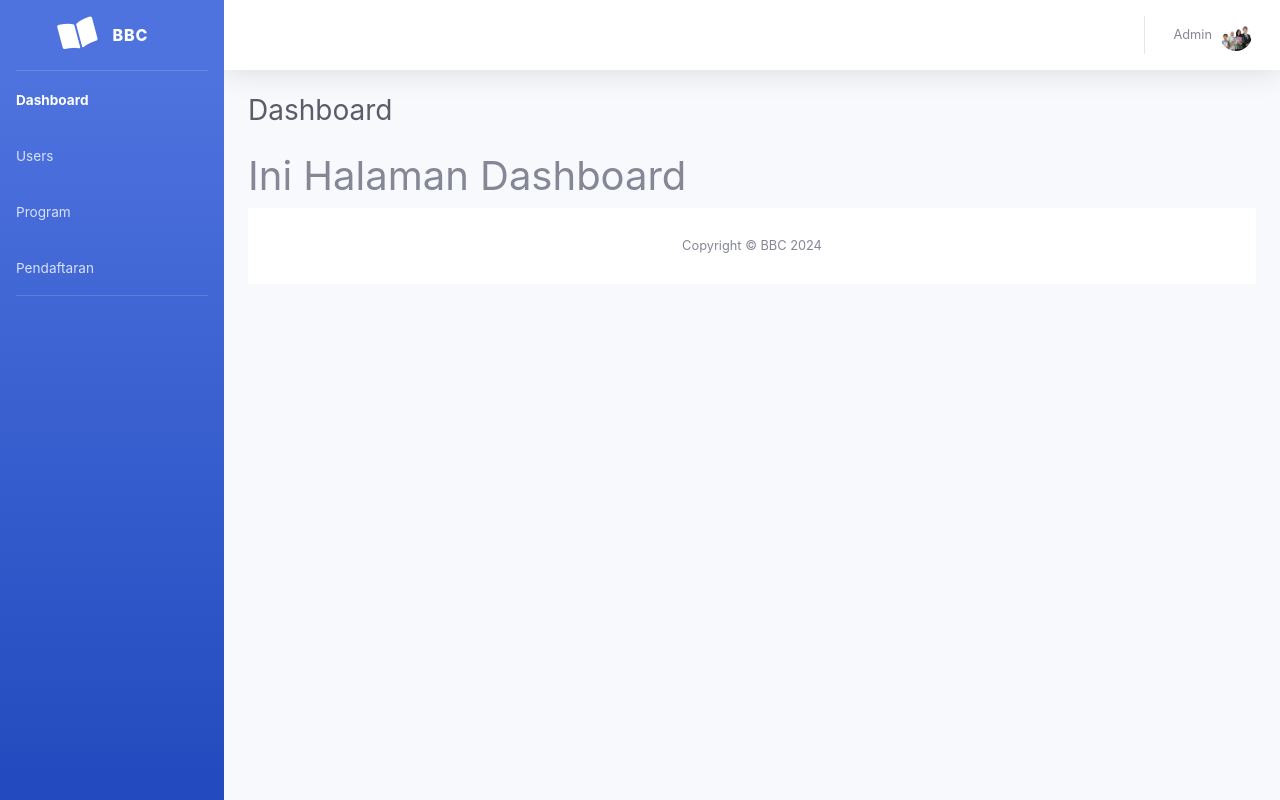
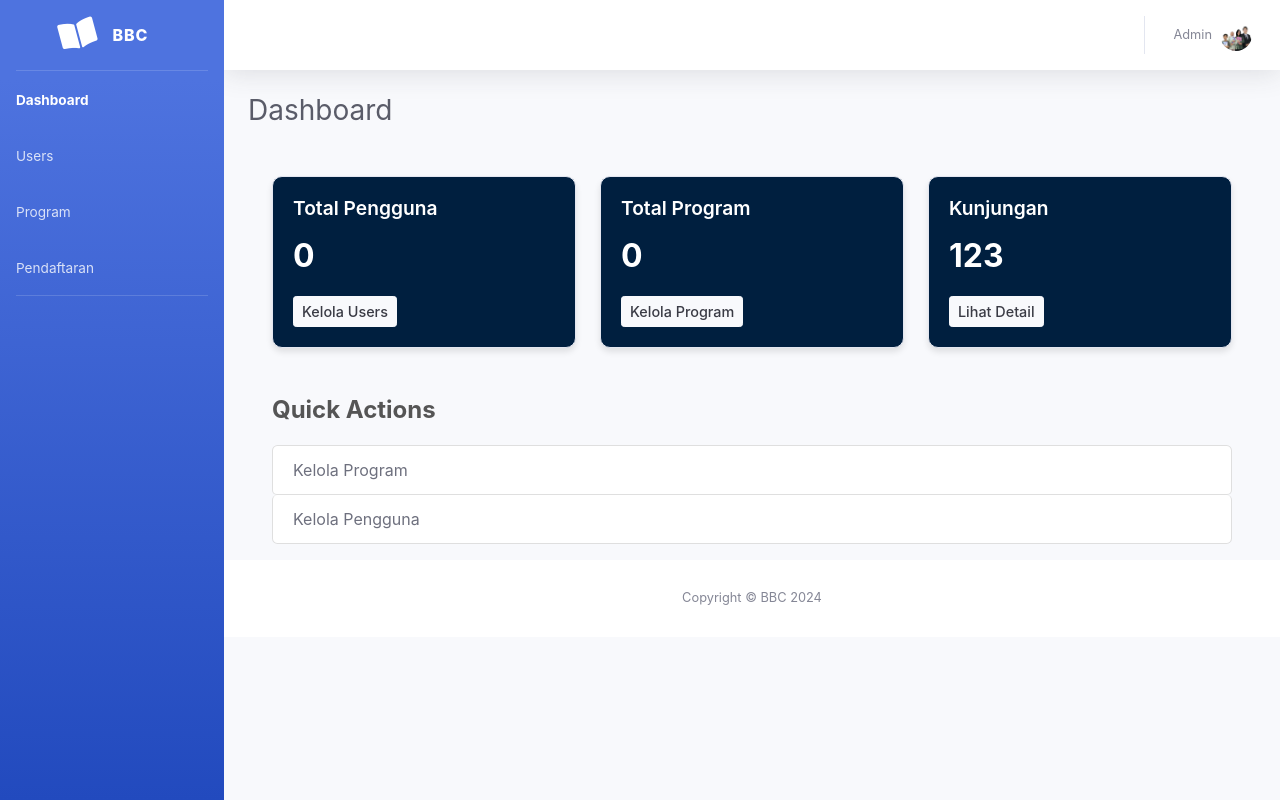
Before and after one commit to Wisnugroho14/Final_Project, a Flask app: page /admin in a window 1280 px wide. Run offline with Flask 3, Linux system fonts and the light colour scheme; the visitor is signed in with stand-in values (Sample User, id 1); data that the repository does not hold is empty.

Commit message:
Menambahkan menu dashboard di halaman admin

```diff
--- a/app.py
+++ b/app.py
@@ -127,7 +127,16 @@ def register():
 @login_required
 @admin_required
 def admin():
-    return render_template('admin.html')
+    # Hitung jumlah pengguna dan program
+    total_users = users_collection.count_documents({})
+    total_programs = programs_collection.count_documents({})
+
+    # Kirim data ke template
+    return render_template(
+        'admin.html',
+        total_users=total_users,
+        total_programs=total_programs
+    )
 
 # Halaman admin user:
 @app.route('/user')
--- a/templates/admin.html
+++ b/templates/admin.html
@@ -15,6 +15,59 @@
     <link href="{{ url_for('static', filename='sb-admin-2.min.css') }}" rel="stylesheet">
 
     <link href="https://cdnjs.cloudflare.com/ajax/libs/font-awesome/5.15.4/css/all.min.css" rel="stylesheet">
+
+    <style>
+    /* Styling container */
+        .container {
+            max-width: 1200px;
+            margin: 0 auto;
+        }
+
+        /* Card styling */
+        .card {
+            box-shadow: 0 4px 6px rgba(0, 0, 0, 0.1);
+            border-radius: 10px;
+            overflow: hidden;
+            background-color: #001f3f;
+        }
+
+        .card .card-title {
+            font-size: 1.2rem;
+            font-weight: 600;
+            color: white;
+        }
+
+        .card .card-text {
+            font-size: 2rem;
+            font-weight: bold;
+            color: white;
+        }
+
+        .btn {
+            font-size: 0.9rem;
+            font-weight: 500;
+        }
+
+        /* Quick Actions styling */
+        .list-group-item {
+            border-radius: 5px;
+        }
+
+        .list-group-item:hover {
+            background-color: #f8f9fa;
+        }
+
+        .list-group-item.text-danger:hover {
+            background-color: #ffe6e6;
+        }
+
+        h3 {
+            font-size: 1.5rem;
+            font-weight: bold;
+            color: #555;
+            margin-bottom: 20px;
+        }
+    </style>
 </head>
 
 <body id="page-top">
@@ -103,7 +156,58 @@
                     </div>
 
                     <!-- Content Row -->
-                     <h1>Ini Halaman Dashboard</h1>
+                    <div class="container mt-5">
+                        <div class="row mt-4">
+                            <!-- Statistik Pengguna -->
+                            <div class="col-md-4">
+                                <div class="card text-bg-primary">
+                                    <div class="card-body">
+                                        <h5 class="card-title">Total Pengguna</h5>
+                                        <p class="card-text display-6">{{ total_users }}</p>
+                                        <a href="{{ url_for('user') }}" class="btn btn-light btn-sm">Kelola Users</a>
+                                    </div>
+                                </div>
+                            </div>
+
+                            <!-- Statistik Program -->
+                            <div class="col-md-4">
+                                <div class="card text-bg-success">
+                                    <div class="card-body">
+                                        <h5 class="card-title">Total Program</h5>
+                                        <p class="card-text display-6">{{ total_programs }}</p>
+                                        <a href="{{ url_for('program_admin') }}" class="btn btn-light btn-sm">Kelola Program</a>
+                                    </div>
+                                </div>
+                            </div>
+
+                            <!-- Kunjungan atau Statistik Tambahan -->
+                            <div class="col-md-4">
+                                <div class="card text-bg-warning">
+                                    <div class="card-body">
+                                        <h5 class="card-title">Kunjungan</h5>
+                                        <p class="card-text display-6">123</p>
+                                        <a href="#" class="btn btn-light btn-sm">Lihat Detail</a>
+                                    </div>
+                                </div>
+                            </div>
+                        </div>
+
+                        <div class="row mt-5">
+                            <!-- Navigasi Cepat -->
+                            <div class="col-md-12 mb-3">
+                                <h3>Quick Actions</h3>
+                                <div class="list-group">
+                                    <a href="{{ url_for('program_admin') }}" class="list-group-item list-group-item-action">
+                                        Kelola Program
+                                    </a>
+                                    <a href="{{ url_for('user') }}" class="list-group-item list-group-item-action">
+                                        Kelola Pengguna
+                                    </a>
+                                </div>
+                            </div>
+                        </div>
+                    </div>
+                </div>
             <!-- Footer -->
             <footer class="sticky-footer bg-white">
                 <div class="container my-auto">
@@ -139,7 +243,7 @@
                 <div class="modal-body">Select "Logout" below if you are ready to end your current session.</div>
                 <div class="modal-footer">
                     <button class="btn btn-secondary" type="button" data-dismiss="modal">Cancel</button>
-                    <a class="btn btn-primary" href="login.html">Logout</a>
+                    <a class="btn btn-primary" href="{{ url_for('logout') }}">Logout</a>
                 </div>
             </div>
         </div>
--- a/templates/user.html
+++ b/templates/user.html
@@ -274,7 +274,7 @@
             >
               Cancel
             </button>
-            <a class="btn btn-primary" href="/login">Logout</a>
+            <a class="btn btn-primary" href="{{ url_for('logout') }}">Logout</a>
           </div>
         </div>
       </div>
```
